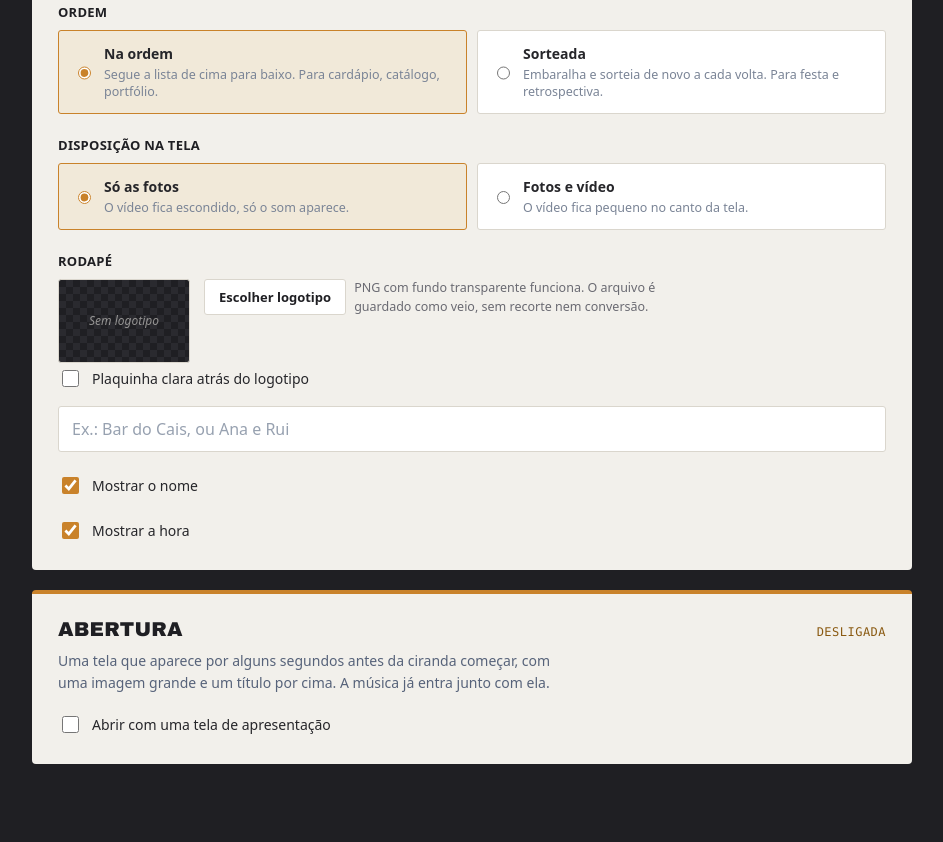
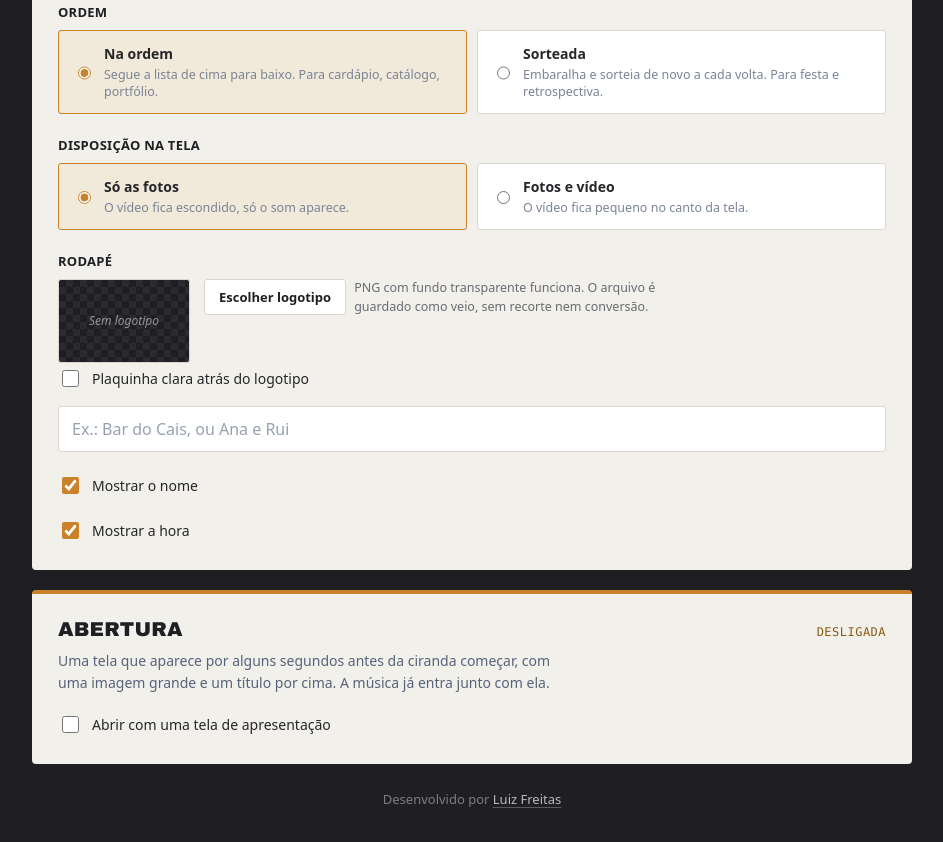
Before and after one commit to FreitasAssis/ciranda, a website: page index.html in a window 1280 px wide. Shown: the part 980-1822 px from the top of the page, without its empty margins (168-1111 px from the left). Drawn offline with Linux system fonts and the light colour scheme.

Commit message:
Assina a tela de ajustes e liga o CI
A assinatura fica só na tela de ajustes, com link para o portfólio. Na
tela de exibição ela não aparece, porque aquilo vai para a TV de um
casamento ou para a vitrine de uma loja.

O GitHub Actions roda a suíte a cada push em main e em cada pull
request, num Chromium de verdade, e anexa o rastro quando falha.

```diff
--- a/app.css
+++ b/app.css
@@ -94,6 +94,23 @@ button, input { font-family: inherit; font-size: inherit; }
   line-height: 1.55;
   color: rgba(242, 240, 235, .70);
 }
+
+/* --- assinatura --- */
+
+.credito {
+  margin: 6px 0 0;
+  text-align: center;
+  font-size: 13px;
+  color: rgba(242, 240, 235, .45);
+}
+
+.credito a {
+  color: rgba(242, 240, 235, .74);
+  text-decoration-color: rgba(242, 240, 235, .28);
+  text-underline-offset: 3px;
+}
+
+.credito a:hover { color: var(--ambar); }
 
 /* --- painéis --- */
 
--- a/index.html
+++ b/index.html
@@ -241,6 +241,10 @@
       </div>
     </section>
 
+    <p class="credito">
+      Desenvolvido por <a href="https://luizfreitas.com.br/" target="_blank" rel="noopener noreferrer">Luiz Freitas</a>
+    </p>
+
   </main>
 
   <div class="barra">
```
Also changed, not shown: testes/credito.spec.js (added, +33 -0 lines), .github/workflows/testes.yml (added), README.md.
